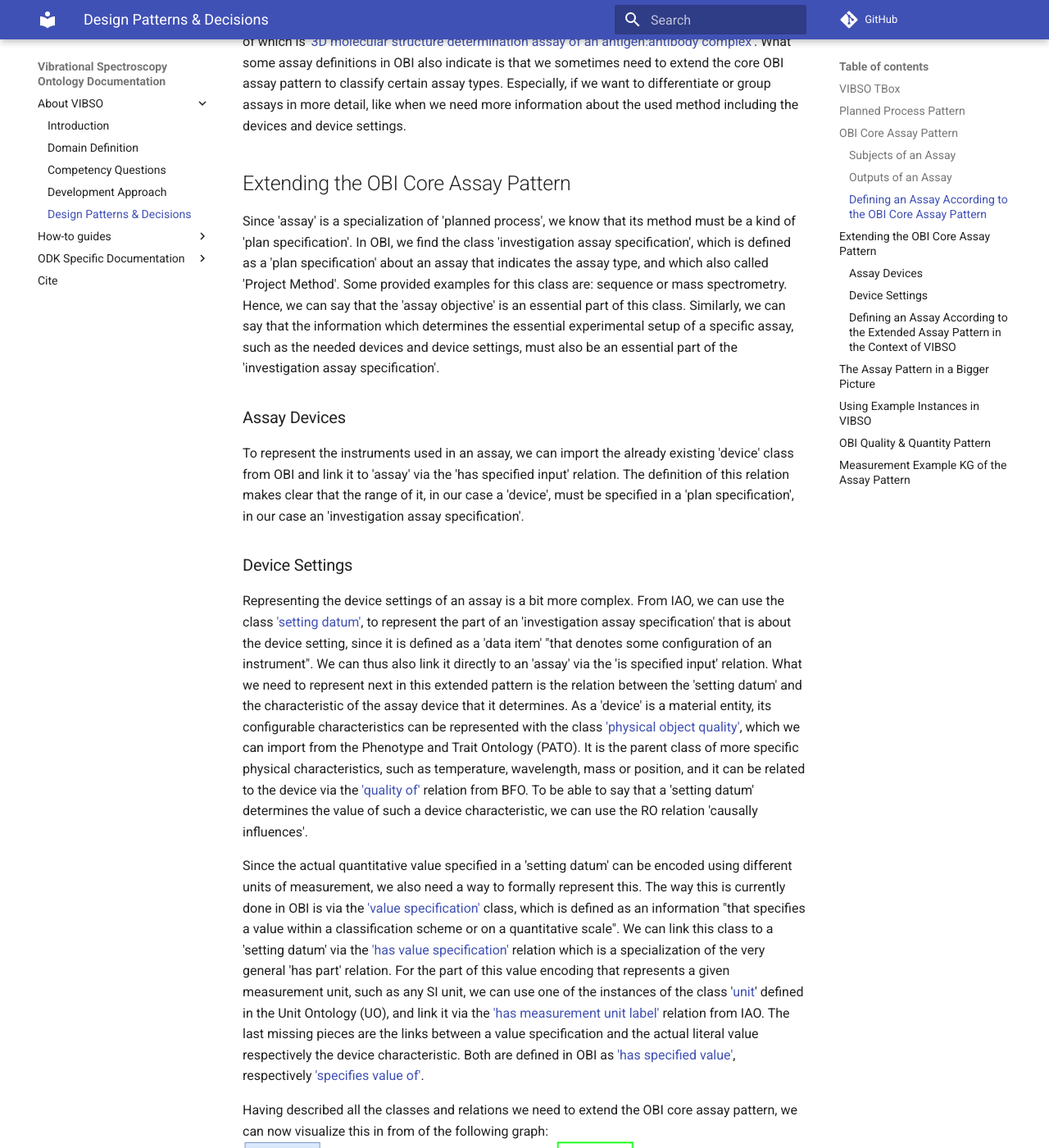
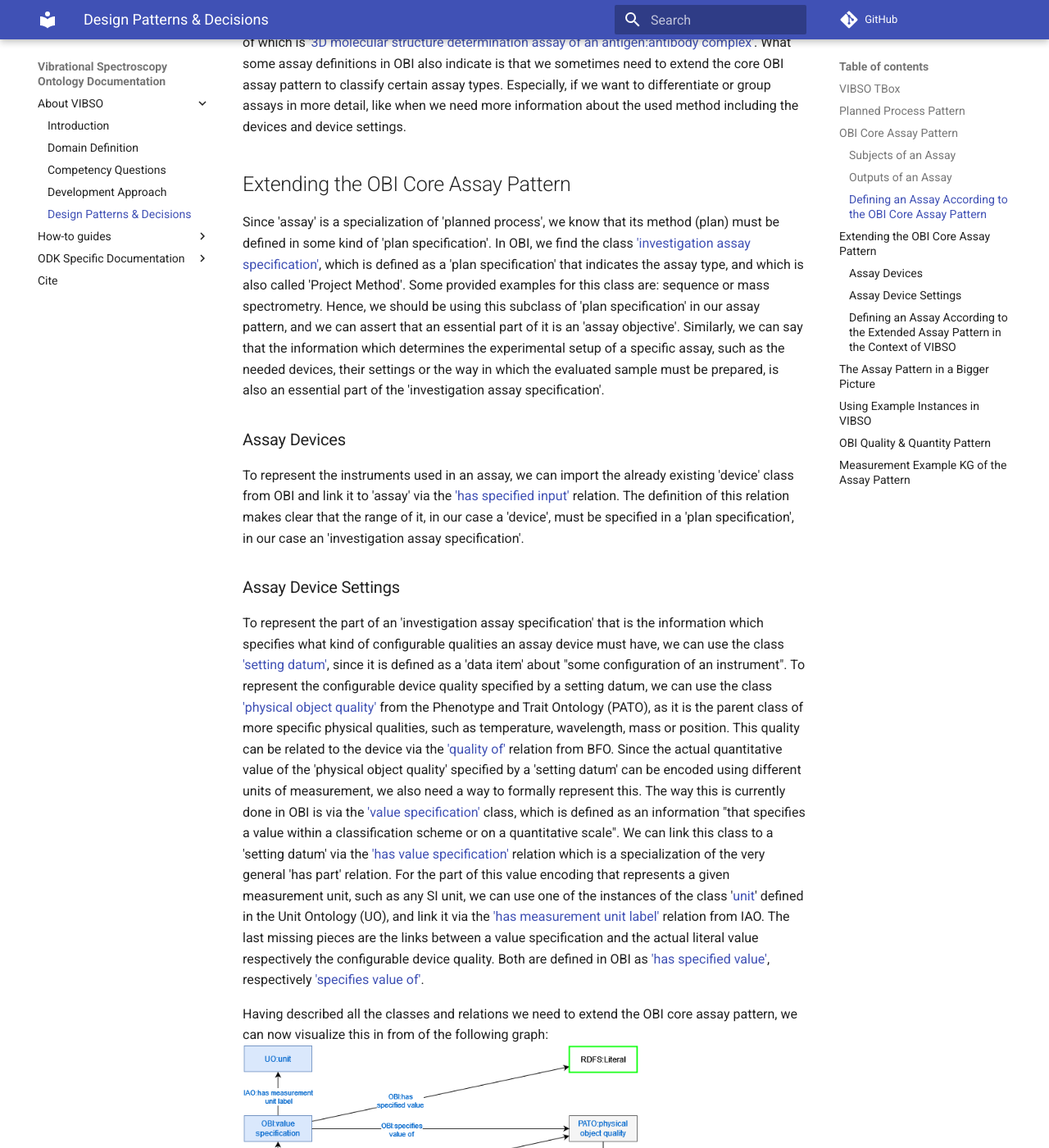
Before and after one commit to NFDI4Chem/VibrationalSpectroscopyOntology, an MkDocs documentation site: the page built from docs/design_patterns.md, in a window 1280 px wide and 1400 px high, scrolled down 4752 px. Shown: the whole window at 82% size. Built offline with MkDocs 1.6.1 and Material for MkDocs 9.7.7, drawn with Linux system fonts in a browser that asks for light colours; comment, search, counter and statistics services are not loaded; some of the changed text lies outside the part shown.

Commit message:
Update device setting pattern documentation

```diff
--- a/docs/design_patterns.md
+++ b/docs/design_patterns.md
@@ -121,41 +121,38 @@ to classify certain assay types. Especially, if we want to differentiate or grou
 need more information about the used method including the devices and device settings.
 
 ## Extending the OBI Core Assay Pattern
-Since 'assay' is a specialization of 'planned process', we know that its method must be
-a kind of 'plan specification'. In OBI, we find the class 'investigation assay specification', which is defined as a
-'plan specification' about an assay that indicates the assay type, and which also called 'Project Method'. Some provided
-examples for this class are: sequence or mass spectrometry. Hence, we can say that the 'assay objective' is an
-essential part of this class. Similarly, we can say that the information which determines the essential experimental
-setup of a specific assay, such as the needed devices and device settings, must also be an essential part of the
-'investigation assay specification'.
+Since 'assay' is a specialization of 'planned process', we know that its method (plan) must be defined in some kind of
+'plan specification'. In OBI, we find the class ['investigation assay specification'](https://terminology.nfdi4chem.de/ts/ontologies/vibso/terms?iri=http%253A%252F%252Fpurl.obolibrary.org%252Fobo%252FOBI_0001896), which is defined as a
+'plan specification' that indicates the assay type, and which is also called 'Project Method'.
+Some provided examples for this class are: sequence or mass spectrometry. Hence, we should be using this subclass of
+'plan specification' in our assay pattern, and we can assert that an essential part of it is an 'assay objective'.
+Similarly, we can say that the information which determines the experimental setup of a specific assay, such
+as the needed devices, their settings or the way in which the evaluated sample must be prepared, is also an essential
+part of the 'investigation assay specification'.
 
 ### Assay Devices
 To represent the instruments used in an assay, we can import the already existing 'device' class from OBI and link
-it to 'assay' via the 'has specified input' relation. The definition of this relation makes clear that the range of it,
-in our case a 'device', must be specified in a 'plan specification', in our case an 'investigation assay specification'.
+it to 'assay' via the ['has specified input'](https://terminology.nfdi4chem.de/ts/ontologies/vibso/props?iri=http%253A%252F%252Fpurl.obolibrary.org%252Fobo%252FOBI_0000293) relation. The definition of this relation makes clear that the range
+of it, in our case a 'device', must be specified in a 'plan specification', in our case an 'investigation assay
+specification'.
 
-### Device Settings
-Representing the device settings of an assay is a bit more complex. From IAO, we can use the class ['setting datum'](https://terminology.nfdi4chem.de/ts/ontologies/vibso/terms?iri=http%253A%252F%252Fpurl.obolibrary.org%252Fobo%252FIAO_0000140),
-to represent the part of an 'investigation assay specification' that is about the device setting, since it is defined
-as a 'data item' "that denotes some configuration of an instrument". We can thus also link it directly to an
-'assay' via the 'is specified input' relation. What we need to represent next in this extended pattern is the
-relation between the 'setting datum' and the characteristic of the assay device that it determines. As a
-'device' is a material entity, its configurable characteristics can be represented with the class ['physical object
-quality'](https://terminology.nfdi4chem.de/ts/ontologies/vibso/terms?iri=http%3A%2F%2Fpurl.obolibrary.org%2Fobo%2FPATO_0001241),
-which we can import from the Phenotype and Trait Ontology (PATO). It is the parent class of more specific physical
-characteristics, such as temperature, wavelength, mass or position, and it can be related to the device via the
-['quality of'](https://terminology.nfdi4chem.de/ts/ontologies/vibso/props?iri=http%3A%2F%2Fpurl.obolibrary.org%2Fobo%2FRO_0000080) relation from BFO. To be able to say that a 'setting datum' determines the value of such a device
-characteristic, we can use the RO relation 'causally influences'.
-
-Since the actual quantitative value specified in a 'setting datum' can be encoded using different units of measurement,
-we also need a way to formally represent this. The way this is currently done in OBI is via the
-['value specification'](https://terminology.nfdi4chem.de/ts/ontologies/obi/terms?iri=http%3A%2F%2Fpurl.obolibrary.org%2Fobo%2FOBI_0001933) class, which is defined as an information "that specifies a value within a classification
-scheme or on a quantitative scale". We can link this class to a 'setting datum' via the ['has value specification'](https://terminology.nfdi4chem.de/ts/ontologies/vibso/props?iri=http%3A%2F%2Fpurl.obolibrary.org%2Fobo%2FOBI_0001938)
-relation which is a specialization of the very general 'has part' relation. For the part of this value encoding that
-represents a given measurement unit, such as any SI unit, we can use one of the instances of the class '[unit](https://terminology.nfdi4chem.de/ts/ontologies/uo/terms?iri=http%3A%2F%2Fpurl.obolibrary.org%2Fobo%2FUO_0000000)'
-defined in the Unit Ontology (UO), and link it via the ['has measurement unit label'](https://terminology.nfdi4chem.de/ts/ontologies/vibso/props?iri=http%3A%2F%2Fpurl.obolibrary.org%2Fobo%2FIAO_0000039) relation from IAO. The last
-missing pieces are the links between a value specification and the actual literal value respectively the device
-characteristic. Both are defined in OBI as ['has specified value'](https://terminology.nfdi4chem.de/ts/ontologies/obi/props?iri=http%3A%2F%2Fpurl.obolibrary.org%2Fobo%2FOBI_0002135), respectively ['specifies value of'](https://terminology.nfdi4chem.de/ts/ontologies/obi/props?iri=http%3A%2F%2Fpurl.obolibrary.org%2Fobo%2FOBI_0001927).
+### Assay Device Settings
+To represent the part of an 'investigation assay specification' that is the information which specifies what kind of
+configurable qualities an assay device must have, we can use the class ['setting datum'](https://terminology.nfdi4chem.de/ts/ontologies/vibso/terms?iri=http%253A%252F%252Fpurl.obolibrary.org%252Fobo%252FIAO_0000140), since it is defined as a
+'data item' about "some configuration of an instrument". To represent the configurable device quality
+specified by a setting datum, we can use the class ['physical object quality'](https://terminology.nfdi4chem.de/ts/ontologies/vibso/terms?iri=http%3A%2F%2Fpurl.obolibrary.org%2Fobo%2FPATO_0001241) from the Phenotype and Trait
+Ontology (PATO), as it is the parent class of more specific physical qualities, such as temperature, wavelength, mass or
+position. This quality can be related to the device via the ['quality of'](https://terminology.nfdi4chem.de/ts/ontologies/vibso/props?iri=http%3A%2F%2Fpurl.obolibrary.org%2Fobo%2FRO_0000080) relation from BFO.
+Since the actual quantitative value of the 'physical object quality' specified by a 'setting datum' can be encoded
+using different units of measurement, we also need a way to formally represent this. The way this is currently done
+in OBI is via the ['value specification'](https://terminology.nfdi4chem.de/ts/ontologies/obi/terms?iri=http%3A%2F%2Fpurl.obolibrary.org%2Fobo%2FOBI_0001933) class, which is defined as an information "that specifies a value within
+a classification scheme or on a quantitative scale". We can link this class to a 'setting datum' via the
+['has value specification'](https://terminology.nfdi4chem.de/ts/ontologies/vibso/props?iri=http%3A%2F%2Fpurl.obolibrary.org%2Fobo%2FOBI_0001938) relation which is a specialization of the very general 'has part' relation. For the
+part of this value encoding that represents a given measurement unit, such as any SI unit, we can use one of the
+instances of the class '[unit](https://terminology.nfdi4chem.de/ts/ontologies/uo/terms?iri=http%3A%2F%2Fpurl.obolibrary.org%2Fobo%2FUO_0000000)' defined in the Unit Ontology (UO), and link it via the
+['has measurement unit label'](https://terminology.nfdi4chem.de/ts/ontologies/vibso/props?iri=http%3A%2F%2Fpurl.obolibrary.org%2Fobo%2FIAO_0000039) relation from IAO. The last missing pieces are the links between a value
+specification and the actual literal value respectively the configurable device quality. Both are defined in
+OBI as ['has specified value'](https://terminology.nfdi4chem.de/ts/ontologies/obi/props?iri=http%3A%2F%2Fpurl.obolibrary.org%2Fobo%2FOBI_0002135), respectively ['specifies value of'](https://terminology.nfdi4chem.de/ts/ontologies/obi/props?iri=http%3A%2F%2Fpurl.obolibrary.org%2Fobo%2FOBI_0001927).
 
 Having described all the classes and relations we need to extend the OBI core assay pattern, we can now visualize
 this in from of the following graph:
```
Also changed, not shown: other parts of docs/design_patterns.md (+1 -1 lines), docs/images/VIBSO_TBox_graph_views.html (+1 -1 lines), docs/images/OBO_Investigation_Assay_Pattern.png, docs/images/OBO_setting_pattern.png, docs/images/OBO_setting_pattern_example.png, docs/images/VIBSO_Raman_Tbox.png, 1 other file.
